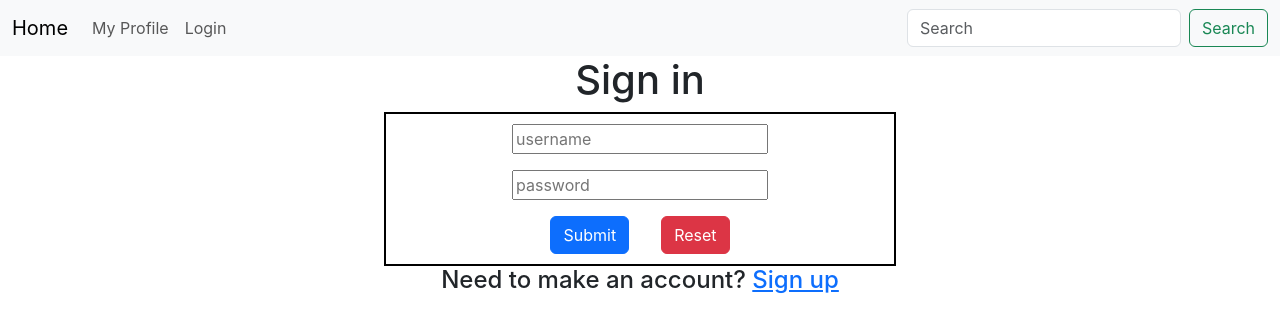
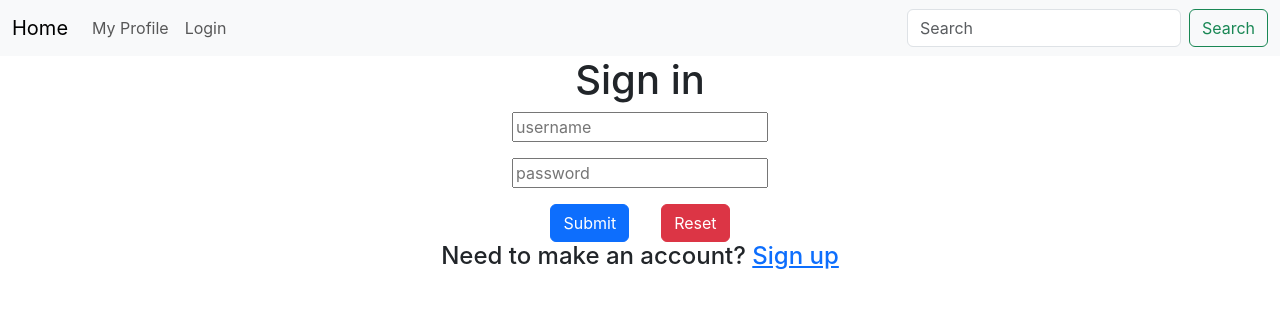
Before and after one commit to david485-rev/RecipeExplorer-front, a React (Create React App) app: page /login in a window 1280 px wide. Shown: the top 332 px of the page. Built offline with nearby package versions, Linux system fonts and the light colour scheme.

Commit message:
login view form name changed

```diff
--- a/src/components/Login/LoginView.tsx
+++ b/src/components/Login/LoginView.tsx
@@ -22,7 +22,7 @@ function LoginView(props: any) {
         console.log(user);
     }
     return (
-        <form id='registerForm' onSubmit={handleSubmit}>
+        <form id='loginForm' onSubmit={handleSubmit}>
                 <div className="mb-3">
                     <label htmlFor="inputUsername" className="htmlForm-label"></label>
                     <input type='text' placeholder='username' onChange={(e: any) => setUserInput({ ...userInput, username: e.target.value })} />
```
